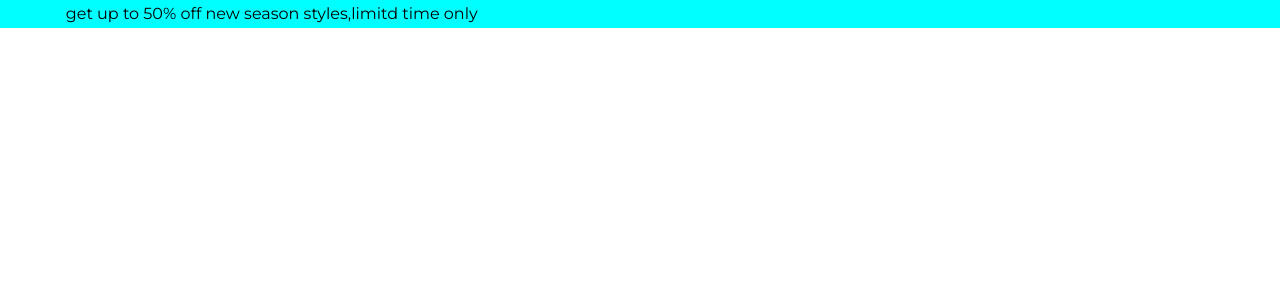
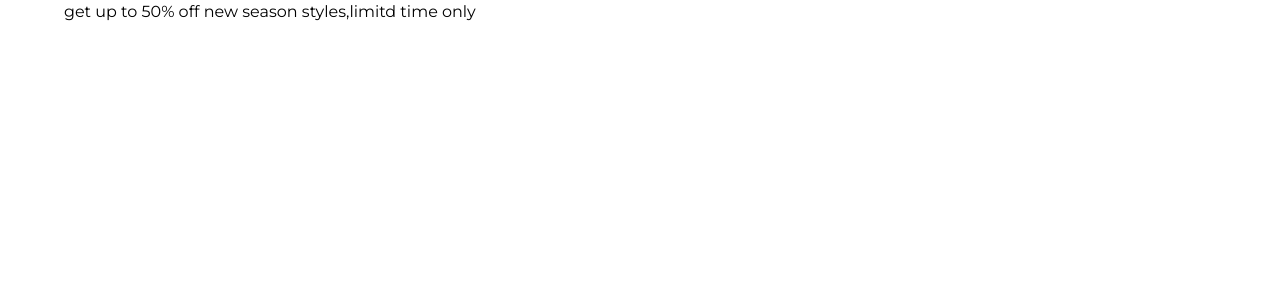
Before and after one commit to pande17827/E-Commerece-Website-from-Scratch-using-mern-, a React (Vite) app in the folder my-project/: page / in a window 1280 px wide. Shown: the top 300 px of the page. Built offline with nearby package versions, Linux system fonts and the light colour scheme.

Commit message:
Updated all files

```diff
--- a/my-project/src/components/headers/Header.jsx
+++ b/my-project/src/components/headers/Header.jsx
@@ -4,7 +4,7 @@ function Header(){
     return (
         <>
 
-           <div className={style.top_strip}>
+           <div className="top_strip py-2 border-t-1 border-b-1">
                 <div className="container">
                     <div className="flex items-center justify-between">
                         <div className="col1 w-[50%]">
```
